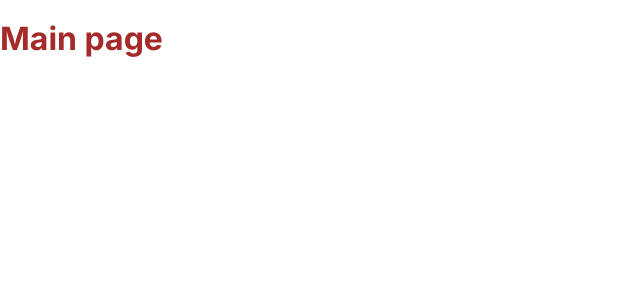
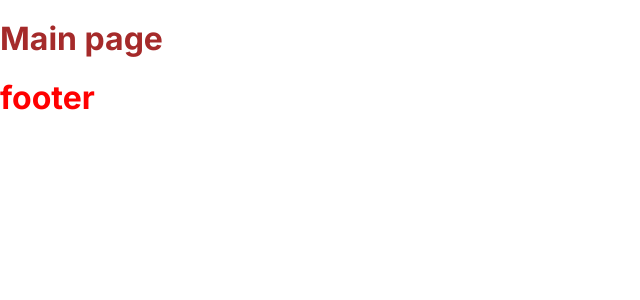
Before and after one commit to juliakocur/eCommerce, a React app: page /#/main in a window 1280 px wide. Shown: the top 300 px of the page, without its empty margins (0-640 px from the left). Built offline with nearby package versions, Linux system fonts and the light colour scheme.

Commit message:
feat: add folder and file for footer

```diff
--- /dev/null
+++ b/src/components/Footer/Footer.scss
@@ -0,0 +1,3 @@
+.wrapperFooter {
+  color: red;
+}
--- /dev/null
+++ b/src/components/Footer/Footre.tsx
@@ -0,0 +1,11 @@
+import './Footer.scss';
+
+const Footer = () => {
+  return (
+    <div className="wrapperFooter">
+      <h1>footer</h1>
+    </div>
+  );
+};
+
+export default Footer;
--- a/src/pages/MainPage/MainPage.tsx
+++ b/src/pages/MainPage/MainPage.tsx
@@ -1,9 +1,11 @@
 import './MainPage.scss';
+import Footer from '../../components/Footer/Footre';
 
 const MainPage = () => {
   return (
     <div className="mainPage">
       <h1>Main page</h1>
+      <Footer />
     </div>
   );
 };
```
